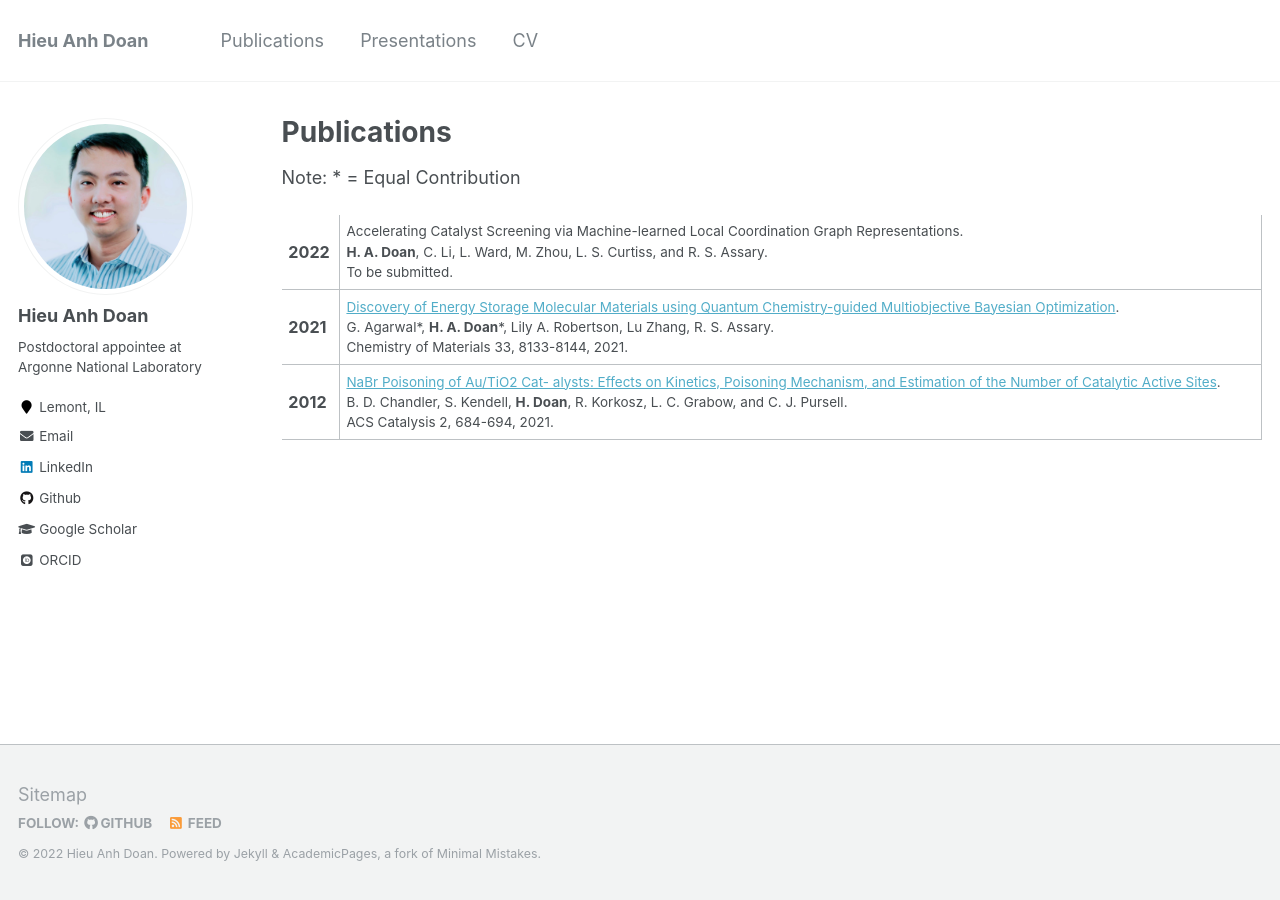
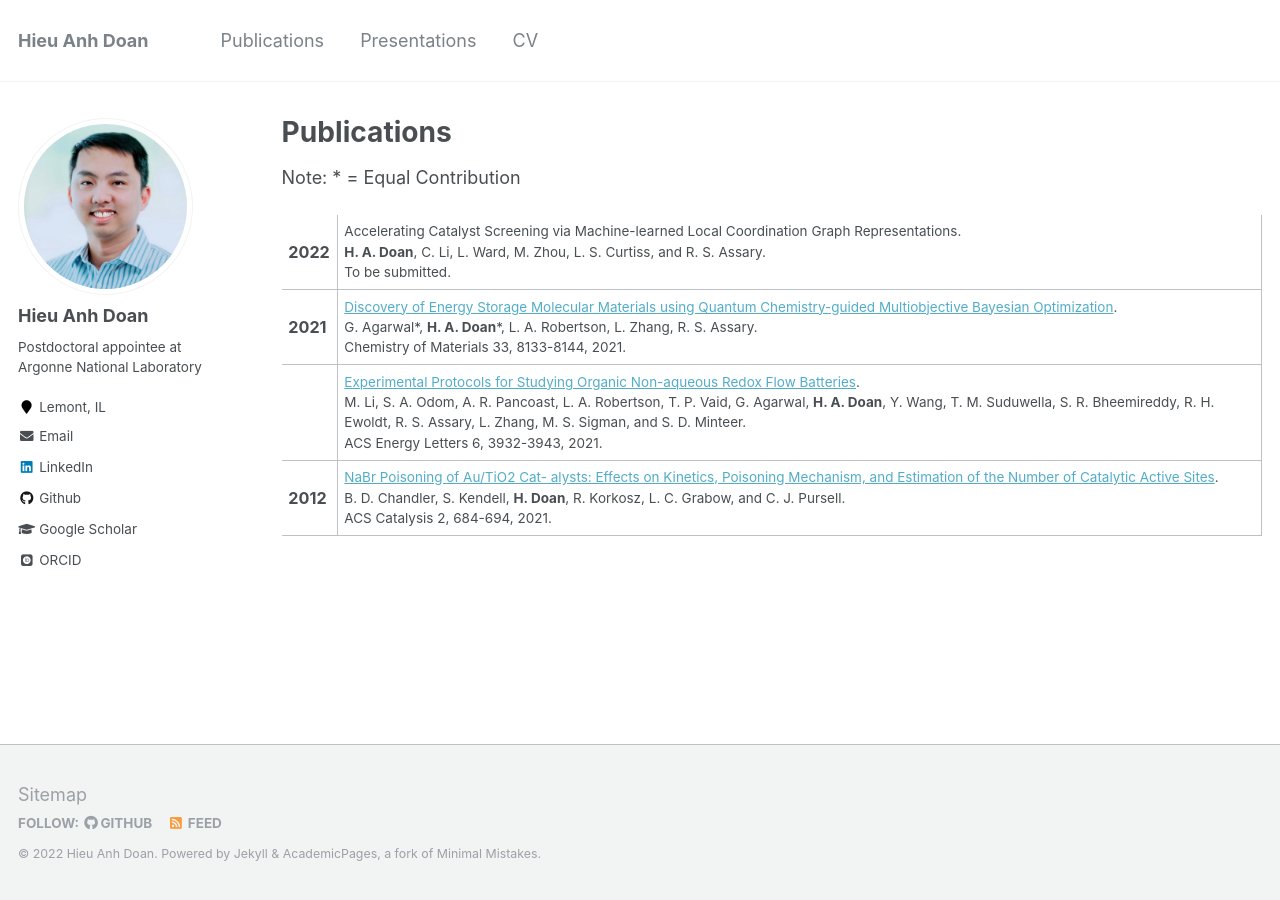
Before and after one commit to hieuadoan/hieuadoan.github.io, a Jekyll site: the page built from _pages/publications.md, in a window 1280 px wide. Built offline with Jekyll 4.4.1, drawn with Linux system fonts in a browser that asks for light colours; some web fonts are replaced.

Commit message:
update publications

```diff
--- a/_pages/publications.md
+++ b/_pages/publications.md
@@ -55,9 +55,28 @@ Note: * = Equal Contribution
 				<a href="https://pubs.acs.org/doi/abs/10.1021/acs.chemmater.1c02040">Discovery of Energy Storage Molecular Materials using Quantum Chemistry-guided Multiobjective Bayesian Optimization</a>.
 			</span><br />
 			<span class="authors">
-				G. Agarwal*, <b>H. A. Doan</b>*, Lily A. Robertson, Lu Zhang, R. S. Assary.
+				G. Agarwal*, <b>H. A. Doan</b>*, L. A. Robertson, L. Zhang, R. S. Assary.
 			</span><br />
 			<span class="venuetype"></span><span class="venue">Chemistry of Materials 33, 8133-8144, 2021</span>.
+			<br />
+			<span class="links">
+			</span>
+		</td>
+  </tr>
+  <tr>
+		<td>
+			<span class="date">
+
+			</span>
+    </td>
+		<td class="publication">
+			<span class="pubtitle">
+				<a href="https://pubs.acs.org/doi/10.1021/acsenergylett.1c01675">Experimental Protocols for Studying Organic Non-aqueous Redox Flow Batteries</a>.
+			</span><br />
+			<span class="authors">
+				M. Li, S. A. Odom, A. R. Pancoast, L. A. Robertson, T. P. Vaid, G. Agarwal, <b>H. A. Doan</b>, Y. Wang, T. M. Suduwella, S. R. Bheemireddy, R. H. Ewoldt, R. S. Assary, L. Zhang, M. S. Sigman, and S. D. Minteer.
+			</span><br />
+			<span class="venuetype"></span><span class="venue">ACS Energy Letters 6, 3932-3943, 2021</span>.
 			<br />
 			<span class="links">
 			</span>
```
